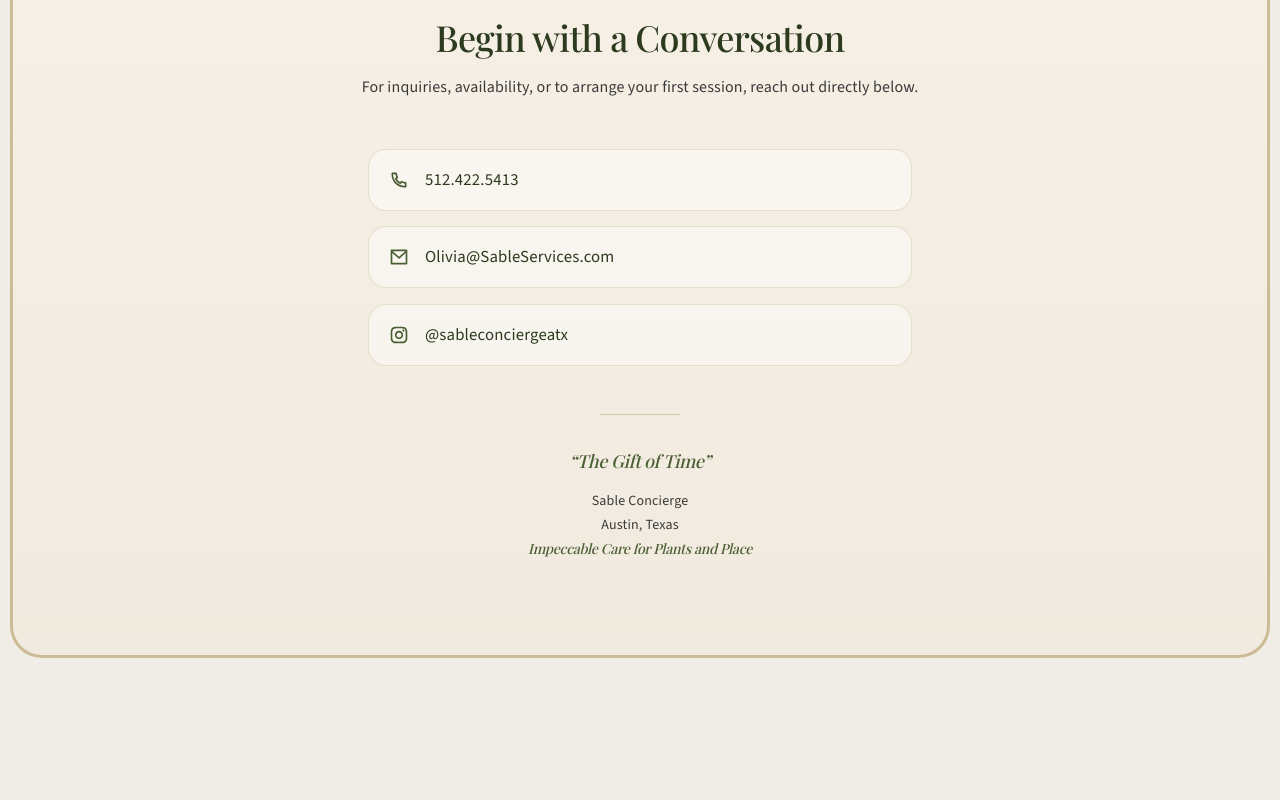
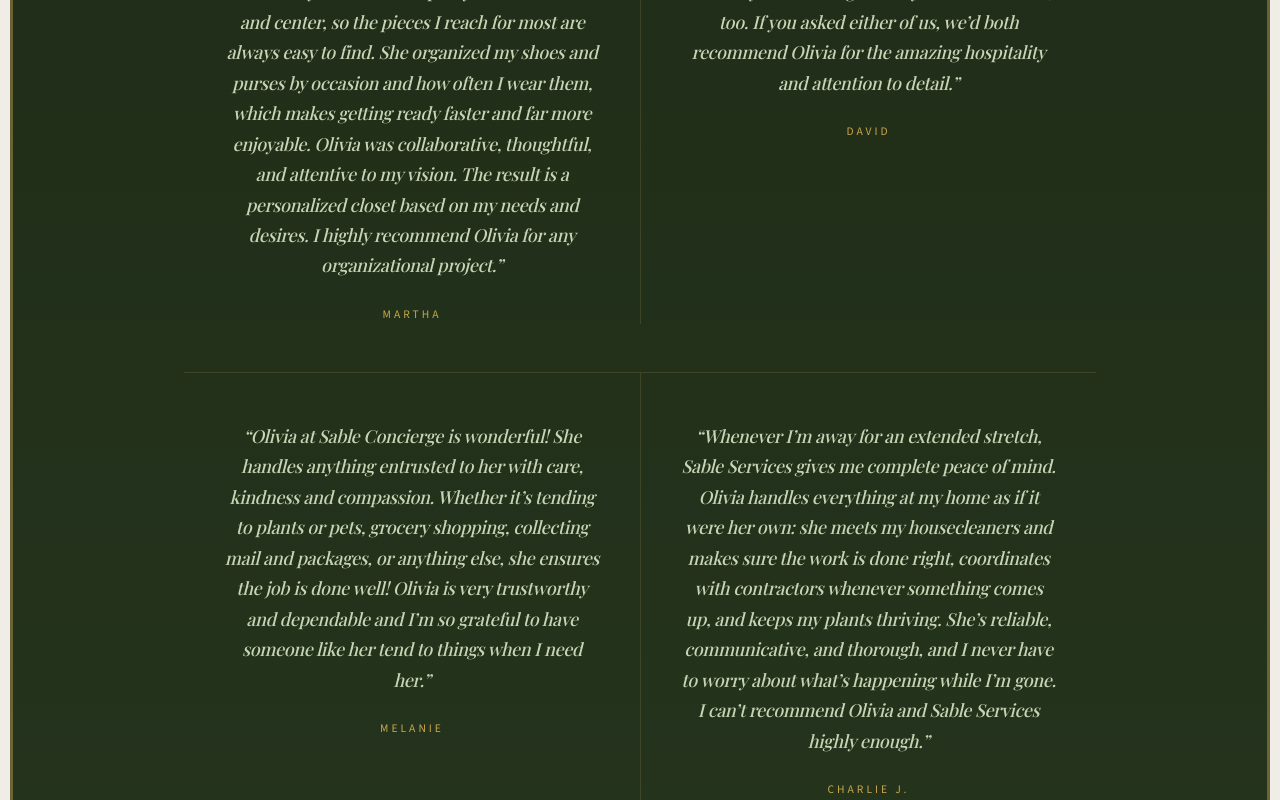
Before and after one commit to GreaterG00D/sableconcierge, a Next.js app: page / in a window 1280 px wide. Shown: the part 4340-5140 px from the top of the page. Before the commit the page ends 5008 px from the top, so only its background shows below. Built offline with nearby package versions, Linux system fonts and the light colour scheme.

Commit message:
Add client testimonials and support multiple rows
Co-Authored-By: Claude Opus 5.5 <noreply@anthropic.com>

```diff
--- a/app/content/siteContent.tsx
+++ b/app/content/siteContent.tsx
@@ -86,6 +86,27 @@ At Sable Concierge, Olivia’s love for plants, people, and place is more than a
         "Olivia took care of my cat and my plants while I was out of the country. It was good to be that far from home and feel like things were handled. If a friend asked who I’d trust with their place, I’d tell them to call Olivia.",
       name: "James",
     },
+    {
+      quote:
+        "Olivia transformed my closet. Her keen eye for detail and her organizational skills made the entire process feel seamless. She arranged my clothes by season and kept my favorites front and center, so the pieces I reach for most are always easy to find. She organized my shoes and purses by occasion and how often I wear them, which makes getting ready faster and far more enjoyable. Olivia was collaborative, thoughtful, and attentive to my vision. The result is a personalized closet based on my needs and desires. I highly recommend Olivia for any organizational project.",
+      name: "Martha",
+    },
+    {
+      quote:
+        "Olivia was fantastic! She puts in the work with such a rare level of professionalism that my dog and I only see from my vet! My little Perry definitely loved seeing her way more than them, too. If you asked either of us, we’d both recommend Olivia for the amazing hospitality and attention to detail.",
+      name: "David",
+    },
+    {
+      quote:
+        "Olivia at Sable Concierge is wonderful! She handles anything entrusted to her with care, kindness and compassion. Whether it’s tending to plants or pets, grocery shopping, collecting mail and packages, or anything else, she ensures the job is done well! Olivia is very trustworthy and dependable and I’m so grateful to have someone like her tend to things when I need her.",
+      name: "Melanie",
+    },
+    {
+      quote:
+        "Whenever I’m away for an extended stretch, Sable Services gives me complete peace of mind. Olivia handles everything at my home as if it were her own: she meets my housecleaners and makes sure the work is done right, coordinates with contractors whenever something comes up, and keeps my plants thriving. She’s reliable, communicative, and thorough, and I never have to worry about what’s happening while I’m gone. I can’t recommend Olivia and Sable Services highly enough.",
+      name: "Charlie J.",
+      detail: "Austin, TX",
+    },
   ],
 
   contactSection: {
--- a/app/page.tsx
+++ b/app/page.tsx
@@ -238,14 +238,19 @@ export default function Page() {
               </figure>
 
               {supportingTestimonials.length > 0 && (
-                <div className="mt-14 grid border-t border-[rgba(166,140,74,0.22)] md:mt-20 md:grid-cols-2">
+                <div className="mt-14 grid border-t border-[rgba(166,140,74,0.22)] md:mt-20 md:grid-cols-2 md:gap-y-12">
                   {supportingTestimonials.map((testimonial, index) => (
-                    <Reveal key={testimonial.quote} delay={index * 100} y={16}>
+                    <Reveal
+                      key={testimonial.quote}
+                      className="h-full"
+                      delay={(index % 2) * 100}
+                      y={16}
+                    >
                       <figure
-                        className={`px-2 pt-10 md:px-10 md:pt-12 ${
-                          index > 0
-                            ? "mt-10 border-t border-[rgba(166,140,74,0.22)] md:mt-0 md:border-l md:border-t-0"
-                            : ""
+                        className={`h-full border-[rgba(166,140,74,0.22)] px-2 pt-10 md:px-10 md:pt-12 ${
+                          index > 0 ? "mt-10 border-t md:mt-0" : ""
+                        } ${index === 1 ? "md:border-t-0" : ""} ${
+                          index % 2 === 1 ? "md:border-l" : ""
                         }`}
                       >
                         <blockquote className="font-heading text-[1.12rem] italic leading-[1.7] text-[var(--sable-cream)]">
```
